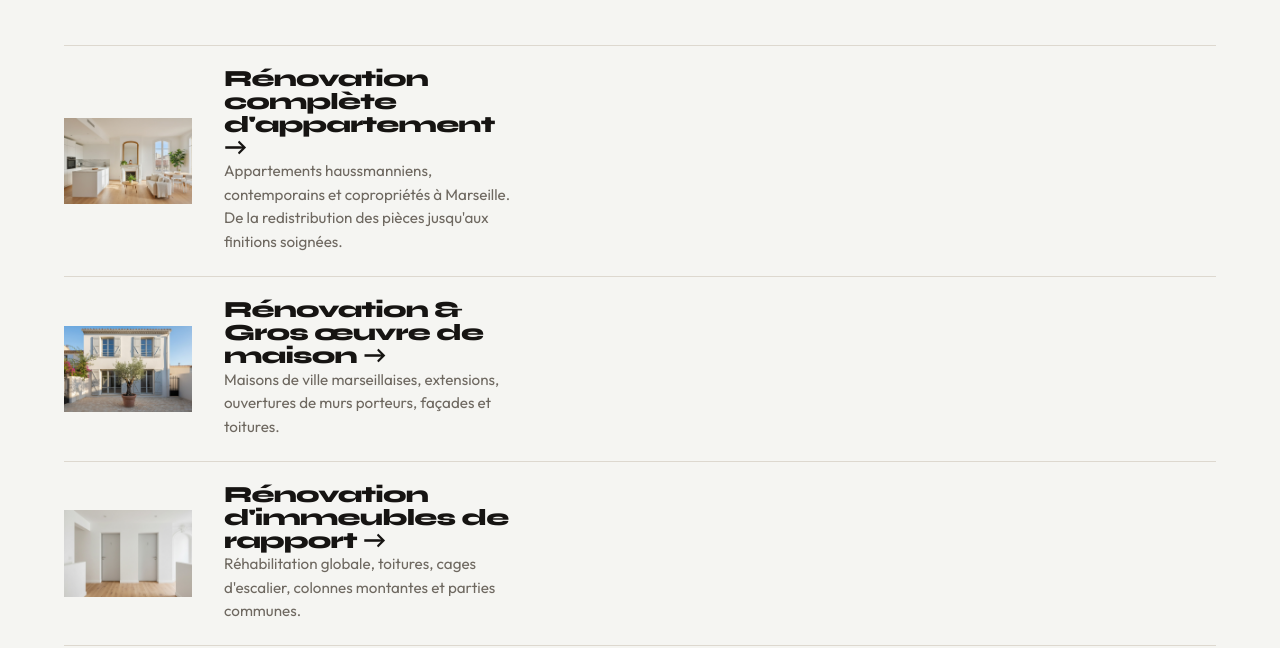
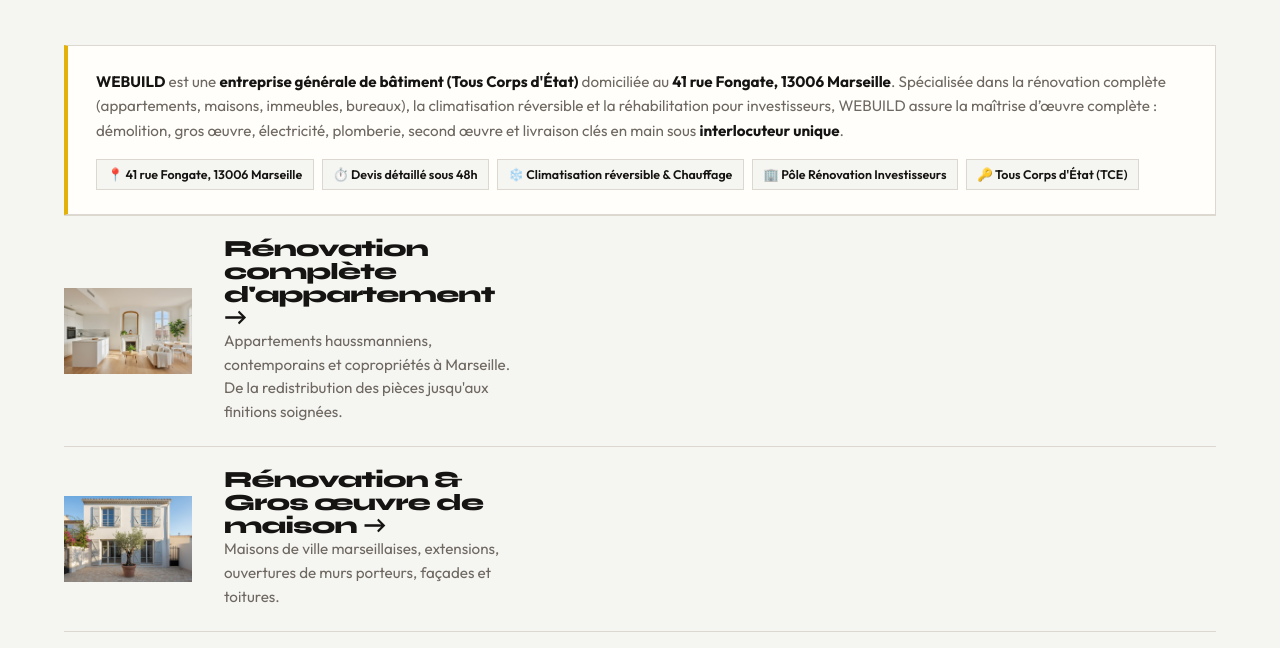
Before and after one commit to craigbarns/WEBUILD, a plain HTML site: page index.html in a window 1280 px wide. Shown: the part 1436-2084 px from the top of the page. Drawn offline with Linux system fonts and the light colour scheme.

Commit message:
Optimisation GEO (Generative Engine Optimization) : entité ancrée llms.txt enrichi, encadré de synthèse entité LLM et extension FAQ climatisation

```diff
--- a/css/style.css
+++ b/css/style.css
@@ -826,3 +826,37 @@ footer a:hover { color: var(--tape); }
     margin-top: 1.5rem;
     max-width: 46rem;
 }
+
+/* BLOC SYNTHÈSE ENTITÉ GEO / MOTEURS IA */
+.geo-card {
+    background: var(--white);
+    border: 1px solid var(--line);
+    border-left: 4px solid var(--tape);
+    padding: 1.5rem 1.75rem;
+    margin: 2.5rem 0 0 0;
+}
+.geo-card p {
+    font-size: .95rem;
+    color: var(--muted);
+    line-height: 1.6;
+}
+.geo-card strong {
+    color: var(--ink);
+}
+.geo-badges {
+    display: flex;
+    flex-wrap: wrap;
+    gap: .5rem;
+    margin-top: 1rem;
+}
+.geo-badge {
+    display: inline-flex;
+    align-items: center;
+    gap: .35rem;
+    font-size: .78rem;
+    font-weight: 600;
+    padding: .3rem .65rem;
+    background: var(--paper);
+    color: var(--ink);
+    border: 1px solid var(--line);
+}
--- a/index.html
+++ b/index.html
@@ -74,6 +74,7 @@
                     { "@type": "Question", "name": "Combien de temps dure une rénovation complète ?", "acceptedAnswer": { "@type": "Answer", "text": "Cela dépend de la surface, de l'état du bien et de la redistribution des espaces : quelques semaines pour une salle de bains, plusieurs mois pour un appartement complet ou un immeuble. Le planning détaillé est fourni avec le devis." } },
                     { "@type": "Question", "name": "Pouvez-vous rénover un logement destiné à la location ou à la revente ?", "acceptedAnswer": { "@type": "Answer", "text": "Oui, c'est une de nos spécialités. Nous travaillons régulièrement pour des investisseurs, des marchands de biens et des propriétaires bailleurs, avec un objectif clair : remettre le bien en exploitation vite et au bon niveau de finition." } },
                     { "@type": "Question", "name": "Peut-on habiter dans le logement pendant les travaux ?", "acceptedAnswer": { "@type": "Answer", "text": "Pour une rénovation complète, c'est déconseillé : coupures d'eau et d'électricité, poussière, accès aux pièces. Pour des travaux partiels, nous pouvons phaser le chantier pour limiter la gêne." } },
+                    { "@type": "Question", "name": "Installez-vous des climatisations réversibles et systèmes de chauffage ?", "acceptedAnswer": { "@type": "Answer", "text": "Oui. WEBUILD dimensionne et installe vos systèmes de climatisation réversible (mono-split, multi-split, gainable intégré dans les faux plafonds) et pompes à chaleur dans le cadre de vos rénovations à Marseille." } },
                     { "@type": "Question", "name": "Comment obtenir un devis ?", "acceptedAnswer": { "@type": "Answer", "text": "Via le formulaire, par téléphone au 07 66 01 88 26 ou par WhatsApp. Nous venons voir le bien, puis vous recevez un chiffrage détaillé poste par poste sous 48h." } }
                 ]
             }
@@ -177,6 +178,17 @@
                     </div>
                     <p class="intro">Vous n’avez pas à assembler des artisans. WEBUILD structure le chantier pour que maçonnerie, réseaux et finitions avancent ensemble — sans que vous ayez à arbitrer entre cinq interlocuteurs.</p>
                 </div>
+
+                <aside class="geo-card" aria-label="Fiche synthétique entreprise">
+                    <p><strong>WEBUILD</strong> est une <strong>entreprise générale de bâtiment (Tous Corps d'État)</strong> domiciliée au <strong>41 rue Fongate, 13006 Marseille</strong>. Spécialisée dans la rénovation complète (appartements, maisons, immeubles, bureaux), la climatisation réversible et la réhabilitation pour investisseurs, WEBUILD assure la maîtrise d’œuvre complète : démolition, gros œuvre, électricité, plomberie, second œuvre et livraison clés en main sous <strong>interlocuteur unique</strong>.</p>
+                    <div class="geo-badges">
+                        <span class="geo-badge">📍 41 rue Fongate, 13006 Marseille</span>
+                        <span class="geo-badge">⏱️ Devis détaillé sous 48h</span>
+                        <span class="geo-badge">❄️ Climatisation réversible & Chauffage</span>
+                        <span class="geo-badge">🏢 Pôle Rénovation Investisseurs</span>
+                        <span class="geo-badge">🔑 Tous Corps d'État (TCE)</span>
+                    </div>
+                </aside>
                 <ul class="trades">
                     <li class="trade">
                         <img src="images/realisation-appartement.jpg" alt="" loading="lazy">
@@ -411,6 +423,10 @@
                         <p>Pour une rénovation complète, c'est déconseillé : coupures d'eau et d'électricité, poussière, accès aux pièces. Pour des travaux partiels, nous pouvons phaser le chantier pour limiter la gêne.</p>
                     </details>
                     <details>
+                        <summary>Installez-vous des climatisations réversibles et systèmes de chauffage ?</summary>
+                        <p>Oui. WEBUILD prend en charge la fourniture et la pose de climatisation réversible (mono-split, multi-split ou gainable encastré invisible), ainsi que les pompes à chaleur et radiateurs électriques à inertie dans tous vos projets de rénovation marseillais.</p>
+                    </details>
+                    <details>
                         <summary>Comment obtenir un devis ?</summary>
                         <p>Via le formulaire, par téléphone au <a href="tel:+33766018826" style="color:var(--ink);font-weight:600;">07 66 01 88 26</a> ou par WhatsApp. Nous venons voir le bien, puis vous recevez un chiffrage détaillé poste par poste sous 48h.</p>
                     </details>
```
Also changed, not shown: llms.txt (+30 -11 lines).
